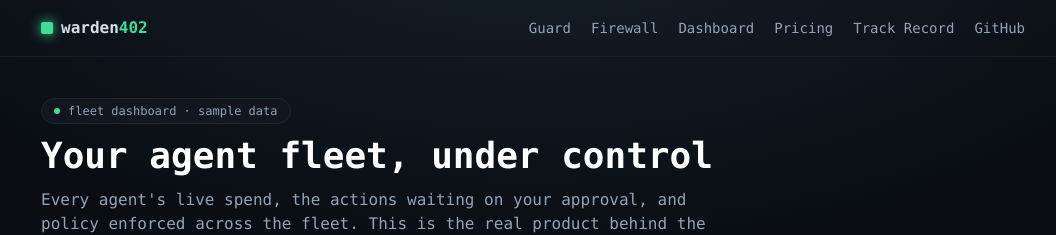
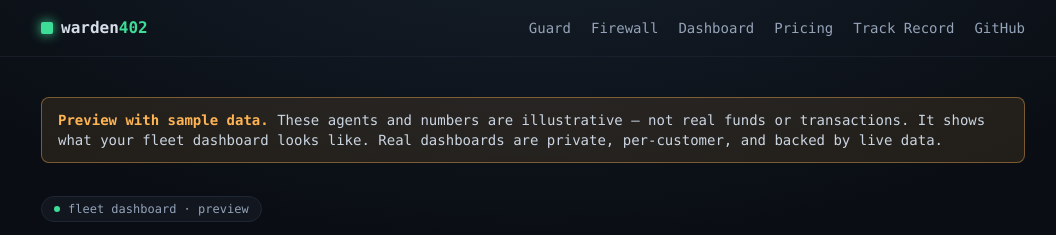
Before and after one commit to sukrutkrdg/warden402.xyz, a Next.js app in the folder web/: page /dashboard in a window 1280 px wide. Shown: the top 235 px of the page, without its empty margins (107-1163 px from the left). Built offline with nearby package versions, Linux system fonts and the light colour scheme; no server answers.

Commit message:
dashboard: prominent 'preview with sample data' banner to avoid implying real funds

```diff
--- a/web/app/dashboard/page.tsx
+++ b/web/app/dashboard/page.tsx
@@ -8,9 +8,14 @@ export const metadata = {
 export default function DashboardPage() {
   return (
     <div className="space-y-8">
+      <div className="rounded-lg border border-review/40 bg-review/10 px-4 py-3 text-sm text-review">
+        <span className="font-semibold">Preview with sample data.</span>{" "}
+        <span className="text-slate-300">These agents and numbers are illustrative — not real funds or transactions. It shows what your fleet dashboard looks like. Real dashboards are private, per-customer, and backed by live data.</span>
+      </div>
+
       <section className="space-y-3">
         <div className="inline-flex items-center gap-2 rounded-full border border-edge bg-panel px-3 py-1 text-xs text-slate-400">
-          <span className="h-1.5 w-1.5 rounded-full bg-warden" /> fleet dashboard · sample data
+          <span className="h-1.5 w-1.5 rounded-full bg-warden" /> fleet dashboard · preview
         </div>
         <h1 className="text-3xl font-bold text-white sm:text-4xl">Your agent fleet, under control</h1>
         <p className="max-w-2xl text-slate-400">
```
